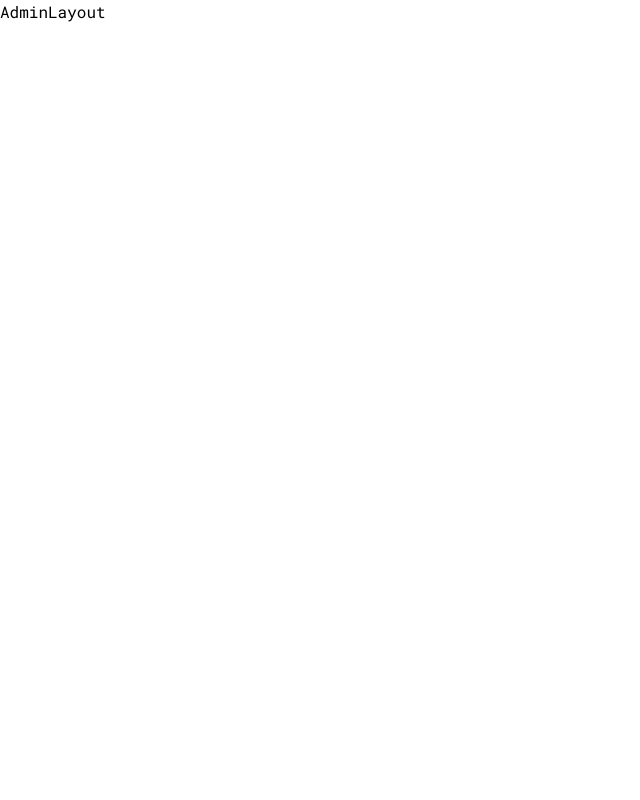
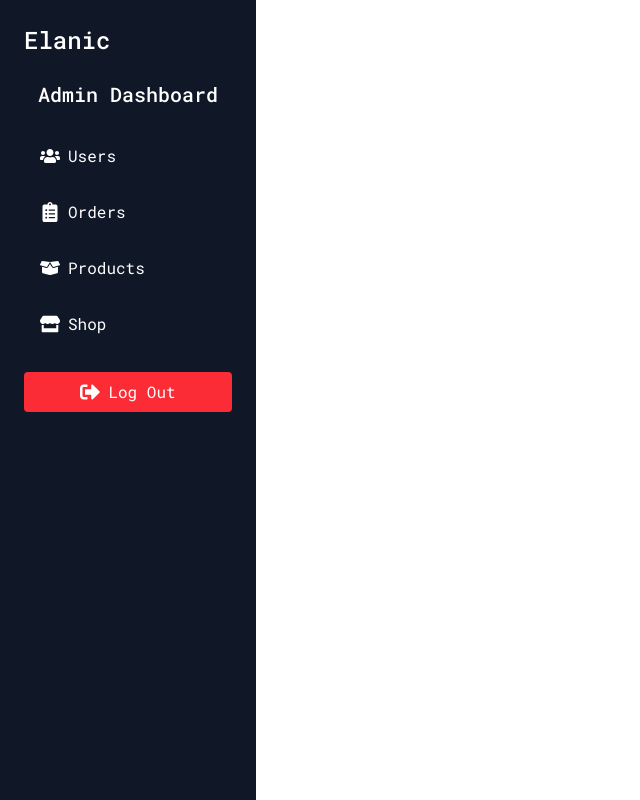
Before and after one commit to suryssss/Elanic, a React (Vite) app in the folder frontend/: page /admin in a window 1280 px wide. Shown: the whole page, without its empty margins (0-640 px from the left). Built offline with nearby package versions, Linux system fonts and the light colour scheme.

Commit message:
feat:admin panel

```diff
--- a/frontend/src/components/admin/AdminLayout.jsx
+++ b/frontend/src/components/admin/AdminLayout.jsx
@@ -1,8 +1,40 @@
-import React from 'react'
+import React, { useState } from 'react'
+import { FaBars } from 'react-icons/fa'
+import AdminSidebar from './AdminSidebar'
+import { Outlet } from 'react-router';
+
 
 const AdminLayout = () => {
+
+  const [isSidebarOpen, setIsSidebarOpen] = useState(false);
+
+  const toggleSideBar=()=>{
+    setIsSidebarOpen(!isSidebarOpen)
+  }
+
   return (
-    <div>AdminLayout</div>
+    <div className='min-h-screen flex flex-col md:flex-row relative'>
+      <div className='flex md:hidden p-4 bg-gray-900 text-white z-20'>
+        <button onClick={toggleSideBar}>
+            <FaBars size={24}/>
+        </button>
+        <h1 className='ml-4 text-xl font-medium'>Admin Dashboard</h1>
+        </div>
+
+        {isSidebarOpen && (
+          <div className='fixed inset-0 z-10 bg-black opacity-50 md:hidden'
+          onClick={toggleSideBar}></div>
+        )}
+
+        <div className={`bg-gray-900 w-64 min-h-screen text-white absolute md:relative transform
+          ${isSidebarOpen ?"translate-x-0":"-translate-x-full"}
+          transition-transform duration-300 md:translate-x-0 md:static md:block z-20`}>
+            <AdminSidebar/>
+          </div>
+      <div className='flex-grow p-6 overflow-auto'>
+          <Outlet/>
+      </div>
+    </div>
   )
 }
 
--- /dev/null
+++ b/frontend/src/components/admin/AdminSidebar.jsx
@@ -0,0 +1,59 @@
+import React from 'react'
+import { FaBoxOpen, FaClipboardList, FaSignOutAlt, FaStop, FaStore, FaUsers } from 'react-icons/fa'
+import { Link, NavLink, useNavigate } from 'react-router'
+
+const AdminSidebar = () => {
+
+    const navigate = useNavigate();
+
+    const handleLogOut = () => {
+        navigate("/")
+    }
+
+  return (
+    <div className='p-6'>
+        <div className='mb-6'>
+            <Link to='/admin' className='text-2xl font-medium'>Elanic</Link>
+        </div>
+        <h2 className='text-xl font-medium mb-6 text-center'>Admin Dashboard</h2>
+        <nav className='flex flex-col space-y-2'>
+            <NavLink
+            to='/admin/users'
+            className={({isActive})=> isActive ? "bg-gray-700 text-white py-3 px-4 rounded flex items-center space-x-2":
+            "text-gray300 hover:bg-gray-700 hover:text-white py-3 px-4 rounded flex items-center space-x-2"}>
+                <FaUsers size={20}/>
+                <span>Users</span>
+            </NavLink>
+            <NavLink
+            to='/admin/orders'
+            className={({isActive})=> isActive ? "bg-gray-700 text-white py-3 px-4 rounded flex items-center space-x-2":
+            "text-gray300 hover:bg-gray-700 hover:text-white py-3 px-4 rounded flex items-center space-x-2"}>
+                <FaClipboardList size={20}/>
+                <span>Orders</span>
+            </NavLink>
+            <NavLink
+            to='/admin/products'
+            className={({isActive})=> isActive ? "bg-gray-700 text-white py-3 px-4 rounded flex items-center space-x-2":
+            "text-gray300 hover:bg-gray-700 hover:text-white py-3 px-4 rounded flex items-center space-x-2"}>
+                <FaBoxOpen size={20}/>
+                <span>Products</span>
+            </NavLink>
+            <NavLink
+            to='/'
+            className={({isActive})=> isActive ? "bg-gray-700 text-white py-3 px-4 rounded flex items-center space-x-2":
+            "text-gray300 hover:bg-gray-700 hover:text-white py-3 px-4 rounded flex items-center space-x-2"}>
+                <FaStore size={20}/>
+                <span>Shop</span>
+            </NavLink>
+        </nav>
+        <div className='mt-6'>
+            <button onClick={handleLogOut} className='w-full py-2 px-4 bg-red-500 hover:bg-red-600 text-white rounded
+            flex items-center justify-center space-x-2'>
+                <FaSignOutAlt size={20}/>
+                <span>Log Out</span></button>
+        </div>
+    </div>
+  )
+}
+
+export default AdminSidebar
--- a/frontend/src/components/common/Navbar.jsx
+++ b/frontend/src/components/common/Navbar.jsx
@@ -60,8 +60,12 @@ const Navbar = () => {
           </Link>
         </div>
 
+
         {/* Icons */}
-        <div className="flex items-center space-x-4">
+        <div className="flex items-center space-x-4 ">
+                    <Link to="/admin" className="block text-white text-sm bg-black px-2 rounded">
+          Admin
+            </Link>
           {/* Search Bar - hidden on small */}
           <div className="hidden md:block">
             <SearchBar />
--- /dev/null
+++ b/frontend/src/components/pages/AdminHomePage.jsx
@@ -0,0 +1,9 @@
+import React from 'react'
+
+const AdminHomePage = () => {
+  return (
+    <div>AdminHomePage</div>
+  )
+}
+
+export default AdminHomePage
```
